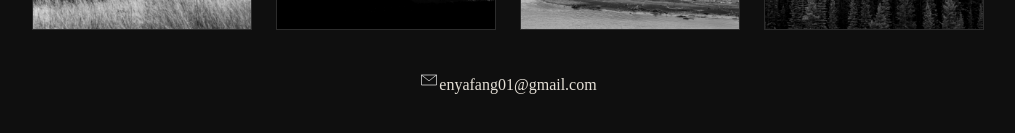
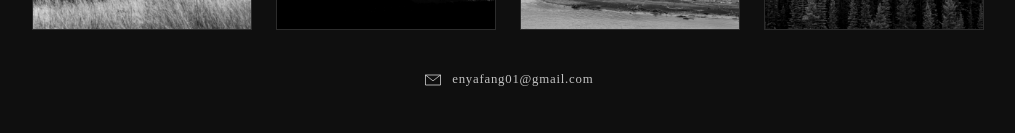
Before and after one commit to enyaf/JADE-2026, a React (Vite) app: page / in a window 1280 px wide. Shown: the part 453-586 px from the top of the page, without its empty margins (132-1147 px from the left). Built offline with nearby package versions, Linux system fonts and the light colour scheme.

Commit message:
centering email

```diff
--- a/src/App.css
+++ b/src/App.css
@@ -1,5 +1,3 @@
-@import "tailwindcss";
-
 /* Reset */
 * {
   margin: 0;
@@ -122,6 +120,13 @@ body {
   justify-content: center;
 }
 
+.email-display
+{
+  display: flex;
+  align-items: center;
+  gap: 0.6rem;
+}
+
 .email-icon {
   color: rgba(255, 255, 255, 0.7);
   display: inline-flex;
@@ -132,7 +137,14 @@ body {
   transition: color 0.25s ease, transform 0.2s ease;
 }
 
-.email-icon:hover {
+.email-display:hover .email-icon {
   color: #ffffff;
   transform: translateY(-1px);
 }
+
+.email-text {
+  font-size: 0.8rem;
+  letter-spacing: 0.06em;
+  color: rgba(255,255,255,0.75);
+  line-height: 1;
+}
```
